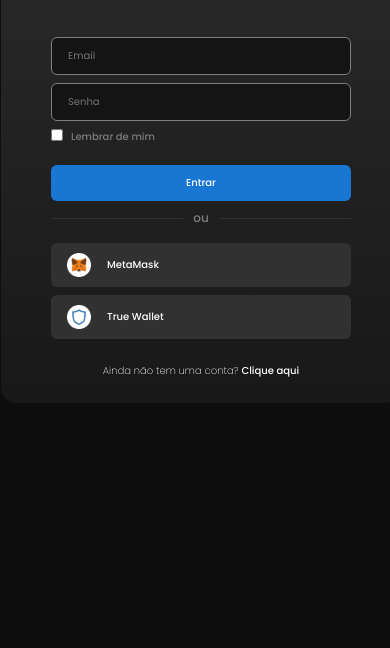
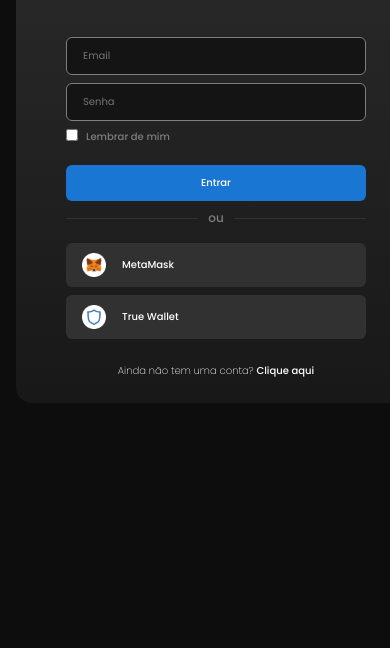
Before and after one commit to alexxsouzaa/Drax-Web3, a plain HTML site: page index.html in a window 390 px wide. Shown: the part 196-844 px from the top of the page. Drawn offline with Linux system fonts and the light colour scheme.

Commit message:
:iphone: Ajuste na posição do form de login no mobile

```diff
--- a/styles/style.css
+++ b/styles/style.css
@@ -204,12 +204,12 @@ button:hover{
     body {
         overflow: hidden;
         height: 100vh;
+        box-sizing: border-box;
     }
     #container{
         display: flex;
-        justify-content: center; /* Centraliza no eixo X */
+        justify-content: space-between; /* Centraliza no eixo X */
         align-items: center; /* Centraliza no eixo Y */
-        margin: auto;
     }
 
     #login_container {
```
